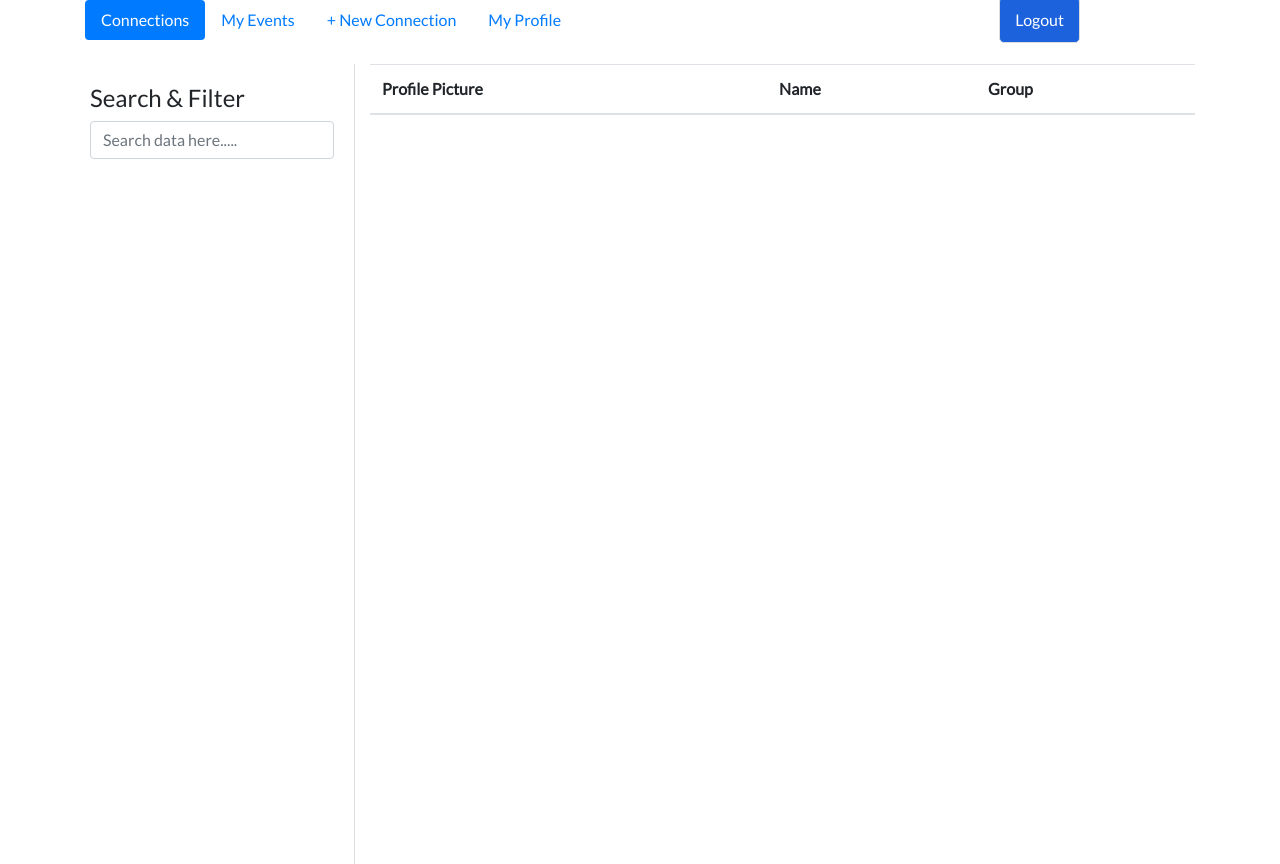
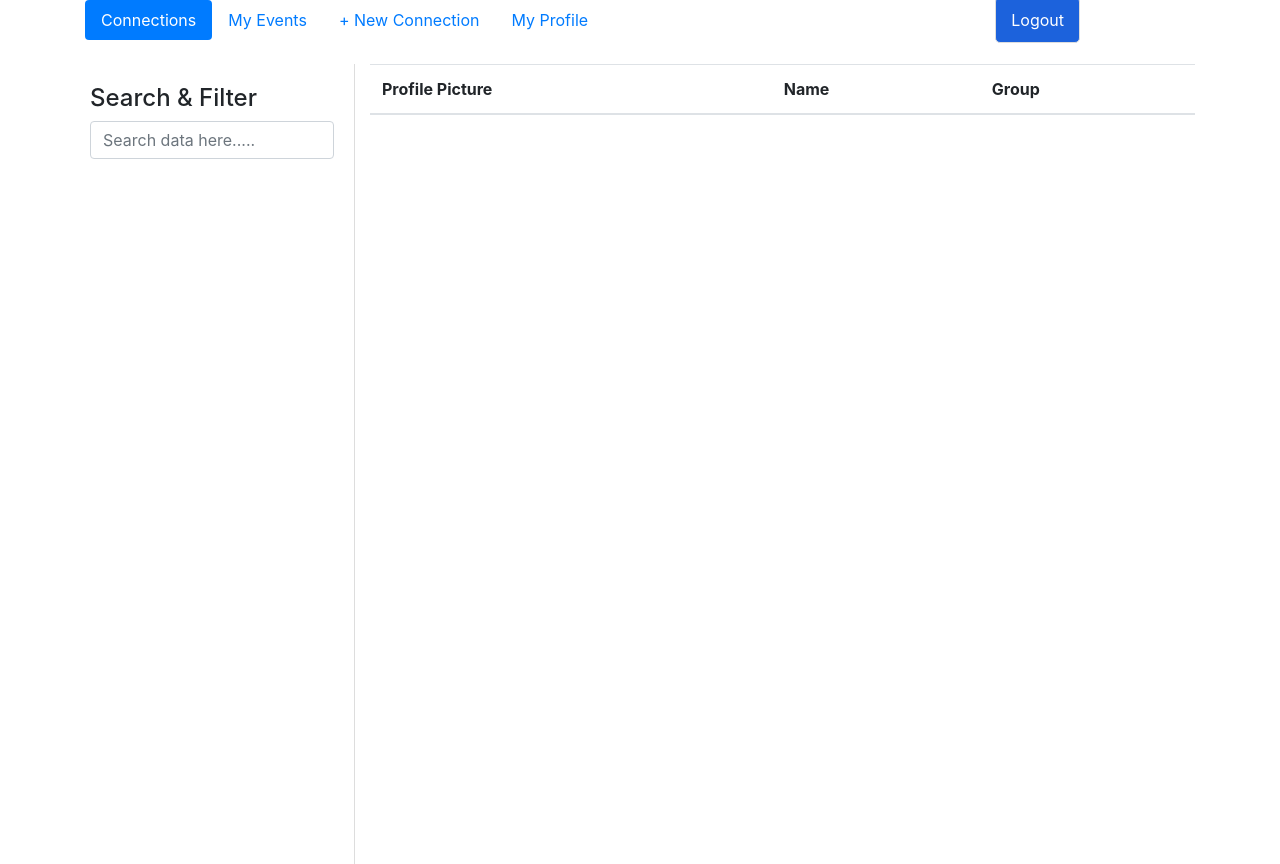
Before and after one commit to RinkoQAQ/IT_Pro_CRM, a website: page contacts-list.html in a window 1280 px wide. Drawn offline with nearby package versions, Linux system fonts and the light colour scheme; no server answers.

Commit message:
change back

```diff
--- a/contacts-list.html
+++ b/contacts-list.html
@@ -5,7 +5,7 @@
     <meta charset="utf-8">
     <title>Connections</title>
     <link rel="stylesheet" href="frontend/CSS/photo.css">
-    <link rel="stylesheet" href="css/styles.css">
+
     <link rel="stylesheet" href="https://maxcdn.bootstrapcdn.com/bootstrap/4.5.2/css/bootstrap.min.css">
 
     <style>
@@ -25,19 +25,13 @@
         }
 
         .sidebar {
-            font-family: 'Lato-Regular', sans-serif;
+
             border-right: 1px solid #ddd;
             padding: 20px;
             height: 100vh;
             overflow-y: auto;
         }
-        .nav.nav-pills a.nav-link, .nav-logout {
-            font-family: 'Lato-Regular', sans-serif;
-        }
 
-        .table {
-            font-family: 'Lato-Regular', sans-serif;
-        }
     </style>
 </head>
 
```
